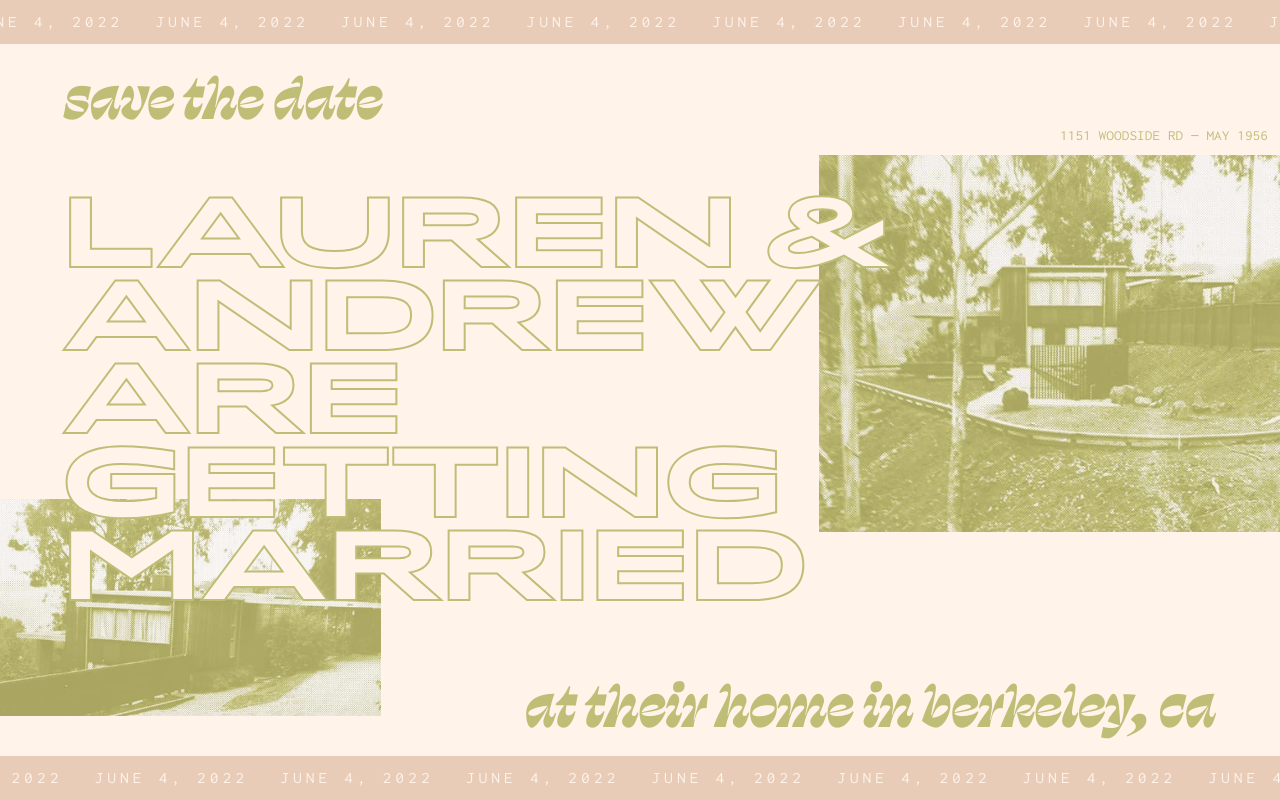
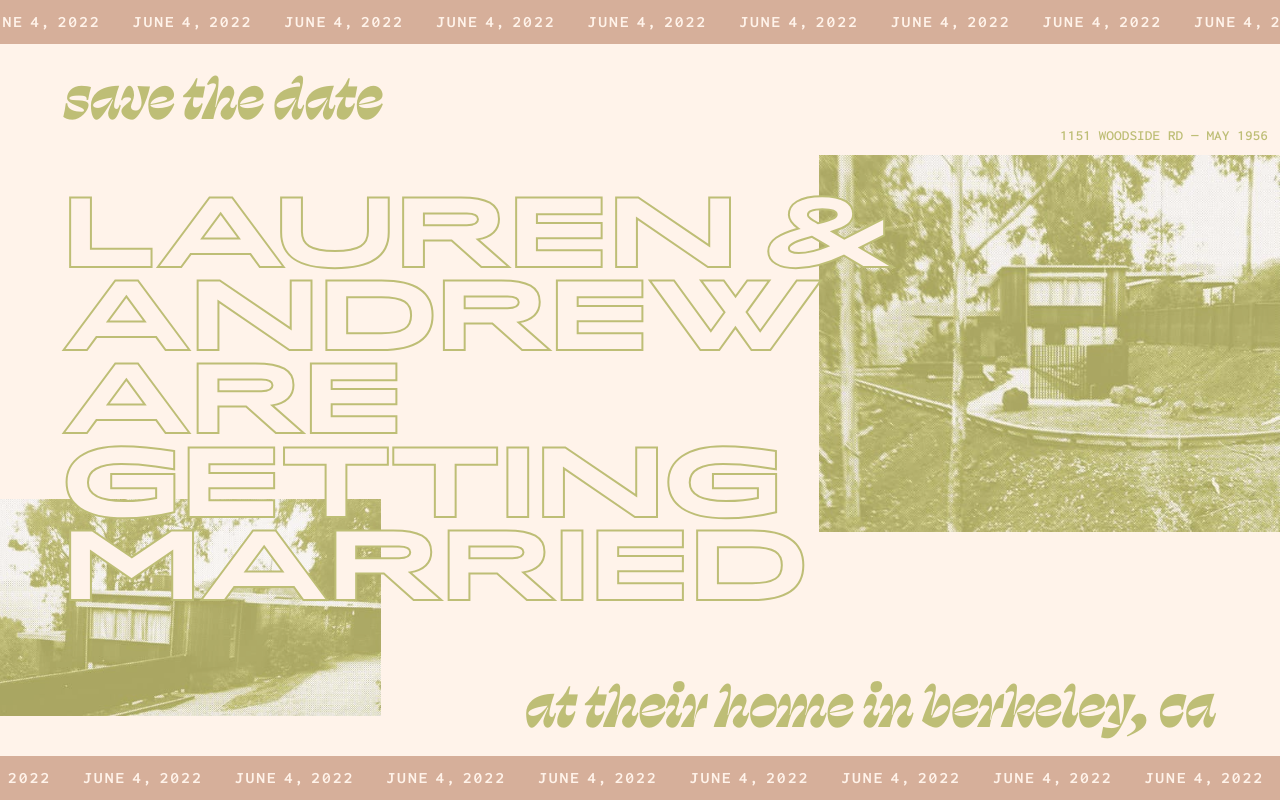
Before and after one commit to greymechanic/dash.wedding, a React (Create React App) app: page / in a window 1280 px wide. Built offline with nearby package versions, Linux system fonts and the light colour scheme.

Commit message:
make the marquee more legible

```diff
--- a/src/App.js
+++ b/src/App.js
@@ -8,24 +8,24 @@ function App() {
   return (
     <div className="home page">
       <header className="marquee">
-        <p>June 4, 2022</p>
-        <p aria-hidden="true">June 4, 2022</p>
-        <p aria-hidden="true">June 4, 2022</p>
-        <p aria-hidden="true">June 4, 2022</p>
-        <p aria-hidden="true">June 4, 2022</p>
-        <p aria-hidden="true">June 4, 2022</p>
-        <p aria-hidden="true">June 4, 2022</p>
-        <p aria-hidden="true">June 4, 2022</p>
-        <p aria-hidden="true">June 4, 2022</p>
-        <p aria-hidden="true">June 4, 2022</p>
-        <p aria-hidden="true">June 4, 2022</p>
-        <p aria-hidden="true">June 4, 2022</p>
-        <p aria-hidden="true">June 4, 2022</p>
-        <p aria-hidden="true">June 4, 2022</p>
-        <p aria-hidden="true">June 4, 2022</p>
-        <p aria-hidden="true">June 4, 2022</p>
-        <p aria-hidden="true">June 4, 2022</p>
-        <p aria-hidden="true">June 4, 2022</p>
+        <p>June<span> </span>4,<span> </span>2022</p>
+        <p aria-hidden="true">June<span> </span>4,<span> </span>2022</p>
+        <p aria-hidden="true">June<span> </span>4,<span> </span>2022</p>
+        <p aria-hidden="true">June<span> </span>4,<span> </span>2022</p>
+        <p aria-hidden="true">June<span> </span>4,<span> </span>2022</p>
+        <p aria-hidden="true">June<span> </span>4,<span> </span>2022</p>
+        <p aria-hidden="true">June<span> </span>4,<span> </span>2022</p>
+        <p aria-hidden="true">June<span> </span>4,<span> </span>2022</p>
+        <p aria-hidden="true">June<span> </span>4,<span> </span>2022</p>
+        <p aria-hidden="true">June<span> </span>4,<span> </span>2022</p>
+        <p aria-hidden="true">June<span> </span>4,<span> </span>2022</p>
+        <p aria-hidden="true">June<span> </span>4,<span> </span>2022</p>
+        <p aria-hidden="true">June<span> </span>4,<span> </span>2022</p>
+        <p aria-hidden="true">June<span> </span>4,<span> </span>2022</p>
+        <p aria-hidden="true">June<span> </span>4,<span> </span>2022</p>
+        <p aria-hidden="true">June<span> </span>4,<span> </span>2022</p>
+        <p aria-hidden="true">June<span> </span>4,<span> </span>2022</p>
+        <p aria-hidden="true">June<span> </span>4,<span> </span>2022</p>
       </header>
       <div className="main">
         <h2>save the date</h2>
@@ -47,24 +47,24 @@ function App() {
         </div>
       </div>
       <footer className="marquee-r">
-        <p>June 4, 2022</p>
-        <p aria-hidden="true">June 4, 2022</p>
-        <p aria-hidden="true">June 4, 2022</p>
-        <p aria-hidden="true">June 4, 2022</p>
-        <p aria-hidden="true">June 4, 2022</p>
-        <p aria-hidden="true">June 4, 2022</p>
-        <p aria-hidden="true">June 4, 2022</p>
-        <p aria-hidden="true">June 4, 2022</p>
-        <p aria-hidden="true">June 4, 2022</p>
-        <p aria-hidden="true">June 4, 2022</p>
-        <p aria-hidden="true">June 4, 2022</p>
-        <p aria-hidden="true">June 4, 2022</p>
-        <p aria-hidden="true">June 4, 2022</p>
-        <p aria-hidden="true">June 4, 2022</p>
-        <p aria-hidden="true">June 4, 2022</p>
-        <p aria-hidden="true">June 4, 2022</p>
-        <p aria-hidden="true">June 4, 2022</p>
-        <p aria-hidden="true">June 4, 2022</p>
+        <p>June<span> </span>4,<span> </span>2022</p>
+        <p aria-hidden="true">June<span> </span>4,<span> </span>2022</p>
+        <p aria-hidden="true">June<span> </span>4,<span> </span>2022</p>
+        <p aria-hidden="true">June<span> </span>4,<span> </span>2022</p>
+        <p aria-hidden="true">June<span> </span>4,<span> </span>2022</p>
+        <p aria-hidden="true">June<span> </span>4,<span> </span>2022</p>
+        <p aria-hidden="true">June<span> </span>4,<span> </span>2022</p>
+        <p aria-hidden="true">June<span> </span>4,<span> </span>2022</p>
+        <p aria-hidden="true">June<span> </span>4,<span> </span>2022</p>
+        <p aria-hidden="true">June<span> </span>4,<span> </span>2022</p>
+        <p aria-hidden="true">June<span> </span>4,<span> </span>2022</p>
+        <p aria-hidden="true">June<span> </span>4,<span> </span>2022</p>
+        <p aria-hidden="true">June<span> </span>4,<span> </span>2022</p>
+        <p aria-hidden="true">June<span> </span>4,<span> </span>2022</p>
+        <p aria-hidden="true">June<span> </span>4,<span> </span>2022</p>
+        <p aria-hidden="true">June<span> </span>4,<span> </span>2022</p>
+        <p aria-hidden="true">June<span> </span>4,<span> </span>2022</p>
+        <p aria-hidden="true">June<span> </span>4,<span> </span>2022</p>
       </footer>
     </div>
   );
--- a/src/App.scss
+++ b/src/App.scss
@@ -44,10 +44,10 @@ body {
   white-space: nowrap;
   background-color: $pink-1;
   p {
-    font-family: "Inconsolata-SemiExpanded-SemiBold", "Courier New", monospace;
+    font-family: "Inconsolata-SemiExpanded-Bold", "Courier New", monospace;
     font-size: 16px;
-    font-weight: 600;
-    letter-spacing: 4px;
+    font-weight: 700;
+    letter-spacing: 2px;
     line-height: 20px;
     color: $cream-1;
     animation: marquee 4.1s linear infinite;
@@ -55,6 +55,9 @@ body {
     padding: 12px 0 12px 32px;
     margin: 0;
     text-transform: uppercase;
+    span {
+      letter-spacing: -3px;
+    }
   }
 }
 
--- a/src/styles/_colors.scss
+++ b/src/styles/_colors.scss
@@ -1,5 +1,5 @@
 // PINK
-$pink-1: #e8ccb8;
+$pink-1: #D6AF9A;
 
 // CREAM
 $cream-1: #fff3ea;
--- a/src/styles/_fonts.scss
+++ b/src/styles/_fonts.scss
@@ -11,7 +11,14 @@
   font-family: "Inconsolata-SemiExpanded-SemiBold";
   font-weight: 600;
   src: url("../fonts/Inconsolata_SemiExpanded-SemiBold.ttf"); /* IE9 Compat Modes */
-  src: url("../fonts/Inconsolata_SemiExpanded-Regular.ttf") format("truetype"); /* Safari, Android, iOS */
+  src: url("../fonts/Inconsolata_SemiExpanded-SemiBold.ttf") format("truetype"); /* Safari, Android, iOS */
+}
+
+@font-face {
+  font-family: "Inconsolata-SemiExpanded-Bold";
+  font-weight: 700;
+  src: url("../fonts/Inconsolata_SemiExpanded-Bold.ttf"); /* IE9 Compat Modes */
+  src: url("../fonts/Inconsolata_SemiExpanded-Bold.ttf") format("truetype"); /* Safari, Android, iOS */
 }
 
 // LYYRA EXPANDED
```
Also changed, not shown: src/fonts/Inconsolata_SemiExpanded-Bold.ttf (added).
